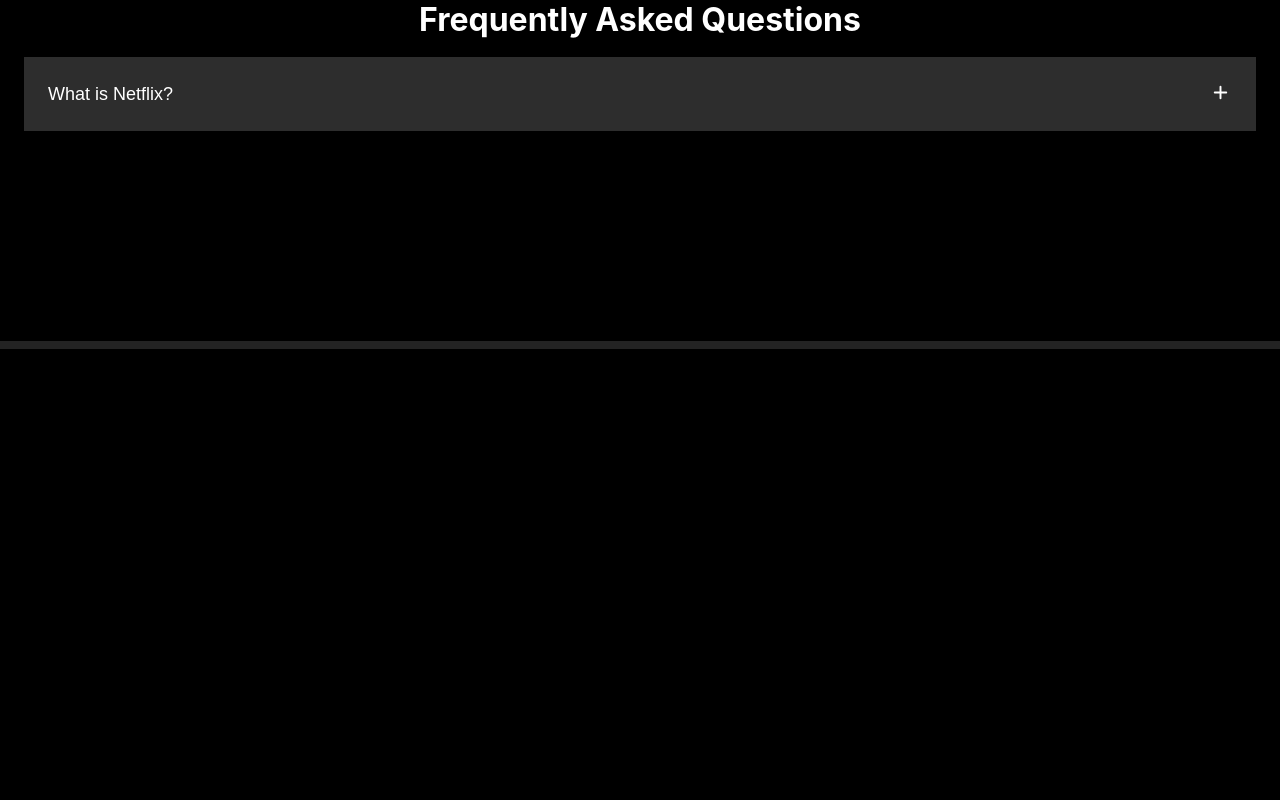
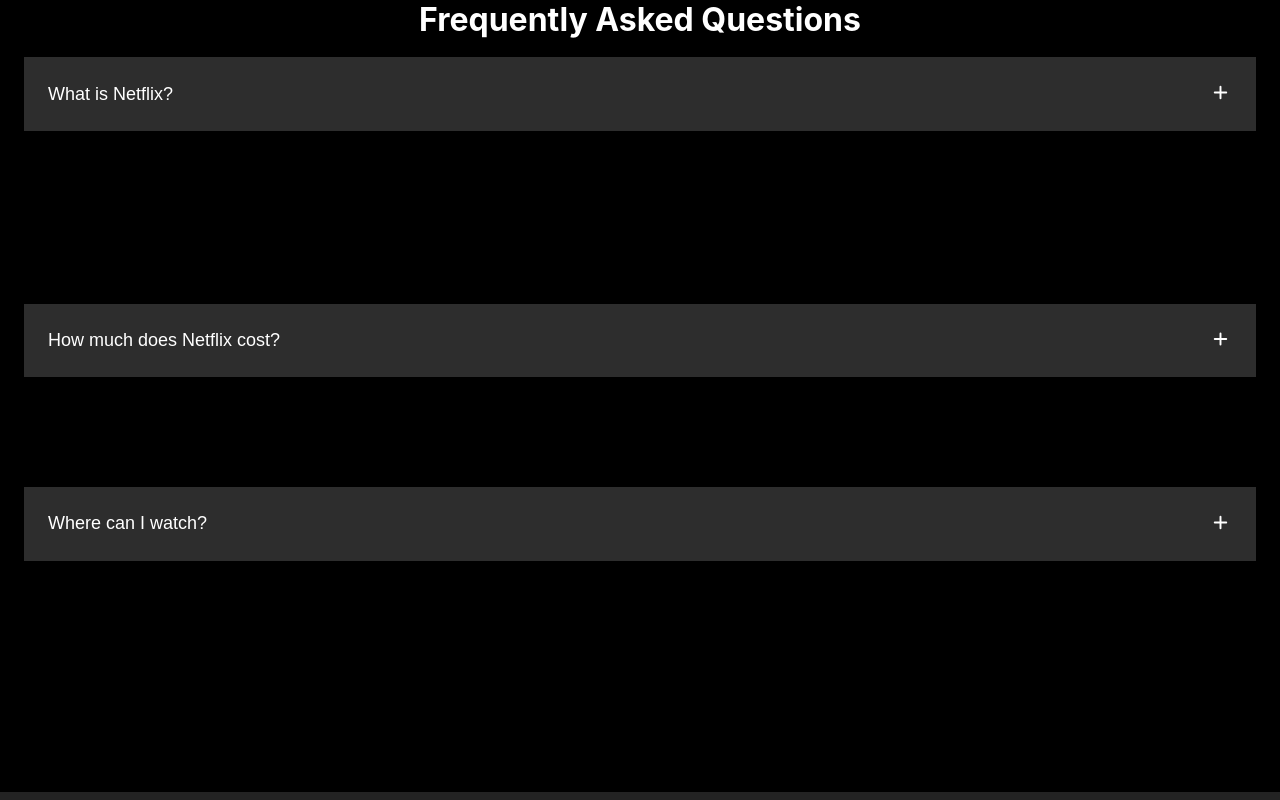
Before and after one commit to Kwabs-97/netflix-frontend-clone, a React (Create React App) app: page / in a window 1280 px wide. Shown: the part 2459-3259 px from the top of the page. Before the commit the page ends 2808 px from the top, so only its background shows below. Built offline with nearby package versions, Linux system fonts and the light colour scheme.

Commit message:
work on FAQS

```diff
--- /dev/null
+++ b/src/Components/FAQItems.js
@@ -0,0 +1,30 @@
+/** @format */
+
+import React from "react";
+import classes from "./FAQS.module.css";
+import plusSVG from "../assets/plus-svgrepo-com.svg";
+import closeSVG from "../assets/close-md-svgrepo-com.svg";
+
+function FAQItem({ question, answer, isActive, onToggle }) {
+  return (
+    <li>
+      <h3>
+        <button onClick={onToggle}>
+          <span>{question}</span>
+          <div>{isActive ? <img src={closeSVG} alt="" /> : <img src={plusSVG} alt="" />}</div>
+        </button>
+      </h3>
+      <div className={`${classes.details} ${isActive ? classes.active : ""}`}>
+        {/* Use JSX for the answer content */}
+        {answer.split("\n").map((line, index) => (
+          <span key={index}>
+            {line}
+            <br />
+          </span>
+        ))}
+      </div>
+    </li>
+  );
+}
+
+export default FAQItem;
--- a/src/Components/FAQS.js
+++ b/src/Components/FAQS.js
@@ -2,10 +2,9 @@
 
 import React from "react";
 import { useDispatch, useSelector } from "react-redux";
+import FAQItem from "./FAQItems"; // Import the newly created FAQItem component
+import classes from "./FAQS.module.css";
 
-import classes from "./FAQS.module.css";
-import plusSVG from "../assets/plus-svgrepo-com.svg";
-import closeSVG from "../assets/close-md-svgrepo-com.svg";
 import { faqActions } from "../store/faq-slice";
 
 function FAQS() {
@@ -24,27 +23,25 @@
 
         <div className={classes.container}>
           <ul>
-            <li>
-              <h3>
-                <button onClick={toggleHandler}>
-                  <span>What is Netflix?</span>
-                  <div onClick={toggleHandler}>
-                    {toggleFaqs ? <img src={closeSVG} alt="" /> : <img src={plusSVG} alt="" />}
-                  </div>
-                </button>
-              </h3>
-              <div div className={`${classes.details} ${toggleFaqs ? classes.active : ""}`}>
-                <span>
-                  Netflix is a streaming service that offers a wide variety of award-winning TV
-                  shows, movies, anime, documentaries, and more on thousands of internet-connected
-                  devices. <br />
-                  <br />
-                  You can watch as much as you want, whenever you want without a single commercial –
-                  all for one low monthly price. There's always something new to discover and new TV
-                  shows and movies are added every week!
-                </span>
-              </div>
-            </li>
+            {/* Render first FAQ item */}
+            <FAQItem
+              question="What is Netflix?"
+              answer={`Netflix is a streaming service that offers a wide variety of award-winning TV shows, movies, anime, documentaries, and more on thousands of internet-connected devices.\n\n You can watch as much as you want, whenever you want without a single commercial – all for one low monthly price. There's always something new to discover and new TV shows and movies are added every week!`}
+              isActive={toggleFaqs}
+              onToggle={toggleHandler}
+            />
+            <FAQItem
+              question="How much does Netflix cost?"
+              answer={`Watch Netflix on your smartphone, tablet, Smart TV, laptop, or streaming device, all for one fixed monthly fee. Plans range from US$2.99 to US$9.99 a month. No extra costs, no contracts.`}
+              isActive={toggleFaqs}
+              onToggle={toggleHandler}
+            />
+            <FAQItem
+              question="Where can I watch?"
+              answer={`Watch anywhere, anytime. Sign in with your Netflix account to watch instantly on the web at netflix.com from your personal computer or on any internet-connected device that offers the Netflix app, including smart TVs, smartphones, tablets, streaming media players and game consoles. \n\n You can also download your favorite shows with the iOS, Android, or Windows 10 app. Use downloads to watch while you're on the go and without an internet connection. Take Netflix with you anywhere.`}
+              isActive={toggleFaqs}
+              onToggle={toggleHandler}
+            />
           </ul>
         </div>
       </div>
```
